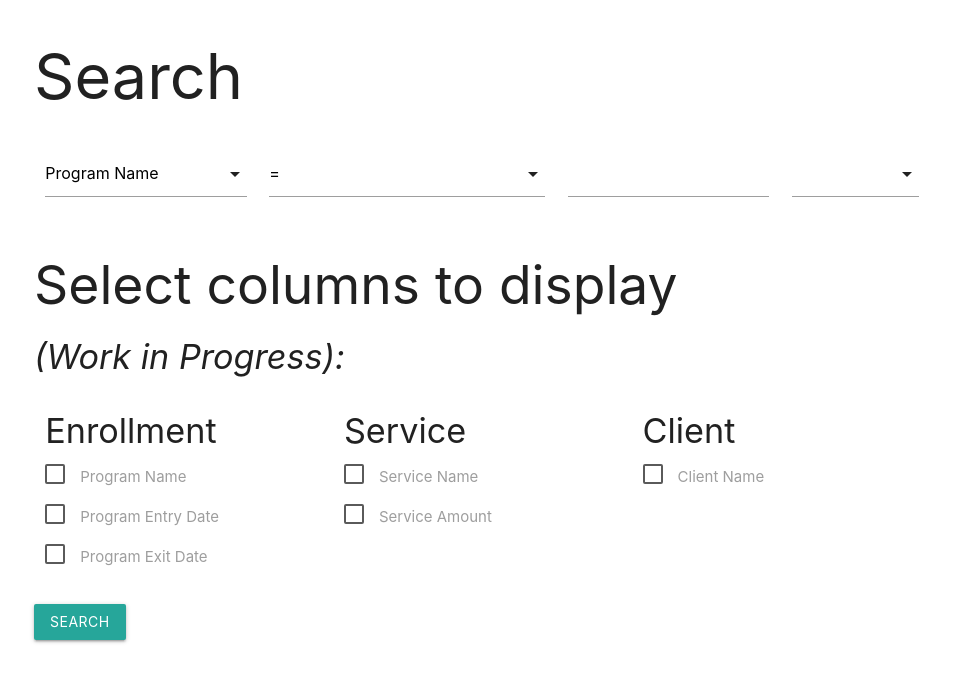
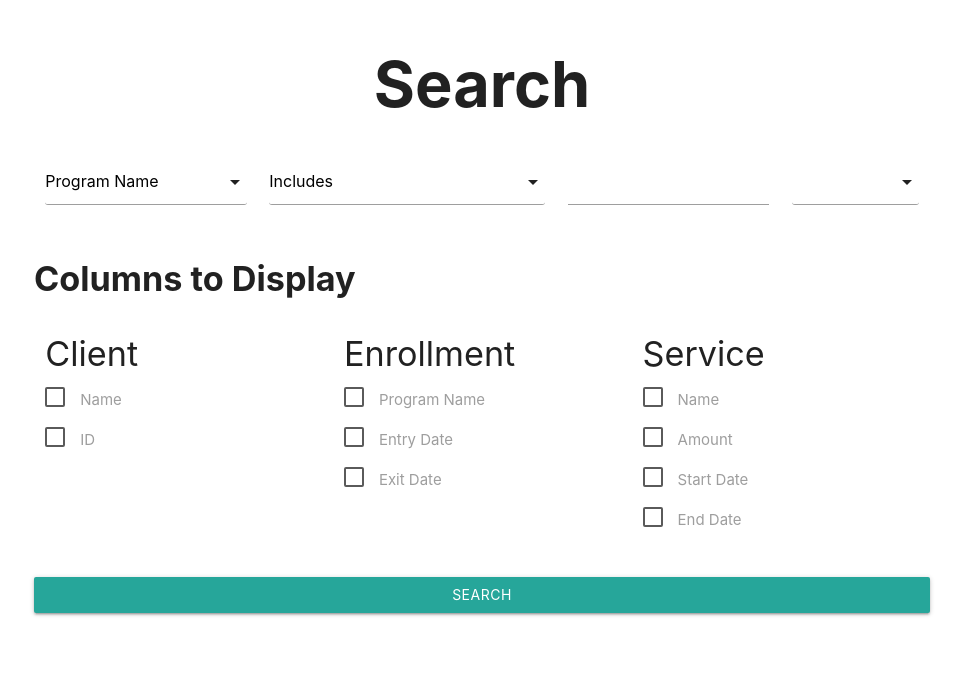
Before and after one commit to ezamo007/FSCope-Enhanced, a Flask app: page /search in a window 1280 px wide. Shown: the top 682 px of the page, without its empty margins (158-1121 px from the left). Run offline with Flask 3, Linux system fonts and the light colour scheme.

Commit message:
Fixed service imports, implemented column selection

```diff
--- a/app.py
+++ b/app.py
@@ -1,21 +1,20 @@
+from jinja2 import Environment
 from flask import Flask, render_template, request
 from flask_material import Material
 from database import db, init_db, Household, Client, Enrollment, Service
 from sqlalchemy import create_engine, or_, and_, inspect
-from sqlalchemy.orm import sessionmaker, joinedload
-app = Flask(__name__)
+from sqlalchemy.orm import sessionmaker
+app = Flask(__name__, static_folder='static')
 Material(app)
 
 
-from jinja2 import Environment
 def get_attr(obj, attr):
     return getattr(obj, attr)
+
 
 env = Environment()
 
 env.filters['get_attr'] = get_attr
-
-
 
 # Set the app configuration
 app.config['SQLALCHEMY_DATABASE_URI'] = 'sqlite:///database.db'
@@ -31,18 +30,22 @@ Session = sessionmaker(bind=engine)
 session = Session()
 
 # Define the app routes
+
+
 @app.route('/')
 def index():
     enrollments = Enrollment.query.all()
     services = Service.query.all()
     clients = Client.query.all()
 
-    return render_template('index.html', enrollments=enrollments, services=services, clients = clients)
+    return render_template('index.html', enrollments=enrollments, services=services, clients=clients)
+
 
 @app.route('/search', methods=['GET', 'POST'])
 def search():
     return render_template('search.html')
-from sqlalchemy.orm import aliased
+
+
 @app.route('/results', methods=['POST'])
 def search_results():
     # Get form data from request
@@ -50,20 +53,18 @@ def search_results():
     search_operators = request.form.getlist('search-operator')
     search_values = request.form.getlist('search-value')
     search_logics = request.form.getlist('search-logic')
+    columns = request.form.getlist('columns')
+    # Build SQLAlchemy query dynamically based on form data
+    print(f"Search fields: {search_fields}")
+    print(f"Columns requested: {columns}")
 
-    # Build SQLAlchemy query dynamically based on form data
-    print(search_fields)
-    hasClient, hasEnrollment, hasService = False, False, False
-    for search_field in search_fields:
-        if "client" in search_field:
-            hasClient = True
-        elif "enrollment" in search_field:
-            hasEnrollment = True
-        elif "service" in search_field:
-            hasService=True
+    hasClient = any("Client" in column for column in columns)
+    hasEnrollment = any("Enrollment" in column for column in columns)
+    hasService = any("Service" in column for column in columns)
 
     # Start with the Household table
     query = db.session.query(Household)
+    print(f"Service Table: {Service}")
 
     # Include all columns from the tables involved in the query
     if hasClient or hasEnrollment or hasService:
@@ -75,13 +76,37 @@ def search_results():
 
     # Join the tables based on the foreign keys
     if hasClient or hasEnrollment or hasService:
-        query = query.join(Client, Household.household_id == Client.household_id)
+        query = query.join(Client, Household.household_id ==
+                           Client.household_id)
 
     if hasEnrollment or hasService:
-        query = query.join(Enrollment, Client.client_id == Enrollment.client_id)
+        query = query.join(Enrollment, Client.client_id ==
+                           Enrollment.client_id)
 
     if hasService:
-        query = query.join(Service, Enrollment.enrollment_id == Service.enrollment_id)
+        query = query.join(
+            Service, Enrollment.enrollment_id == Service.enrollment_id)
+
+    # Create a mapping of strings to class attributes:
+    attr_map = {
+        'Enrollment.enrollment_id': Enrollment.enrollment_id,
+        'Enrollment.program_name': Enrollment.program_name,
+        'Enrollment.entry_date': Enrollment.entry_date,
+        'Enrollment.exit_date': Enrollment.exit_date,
+        'Client.client_name': Client.client_name,
+        'Client.client_id': Client.client_id,
+        'Service.service_name': Service.service_name,
+        'Service.start_date': Service.start_date,
+        'Service.end_date': Service.end_date,
+        'Service.service_amount': Service.service_amount,
+    }
+
+    # Convert your list of strings to a list of attributes:
+    attr_list = [attr_map[attr] for attr in columns]
+
+    # # Now use this list in your query:
+    query = query.with_entities(*attr_list)
+
 
     criteria = []
 
@@ -89,16 +114,14 @@ def search_results():
         objectName, field = search_fields[i].split(".")
         operator = search_operators[i]
         value = search_values[i]
-        logic = search_logics[i]
 
         object_map = {
-            'household': Household,
-            'enrollment': Enrollment,
-            'service': Service,
-            'client': Client
+            'Household': Household,
+            'Enrollment': Enrollment,
+            'Service': Service,
+            'Client': Client
         }
         obj = object_map[objectName]
-
 
         # Handle different operators
         if operator == "=":
@@ -115,41 +138,31 @@ def search_results():
             criterion = ~getattr(obj, field).like(f"%{value}%")
 
         criteria.append(criterion)
-    print("\n\n\n\n",criteria,"\n\n\n\n")
 
     thing = criteria[0]
     print(thing)
     for i in range(len(search_logics)-1):
-        print(search_logics[i],"LOL", criteria[i+1])
-        if(search_logics[i] == "OR"):
-            thing = or_(thing,criteria[i+1])
+        print(search_logics[i], "LOL", criteria[i+1])
+        if (search_logics[i] == "OR"):
+            thing = or_(thing, criteria[i+1])
         else:
-            thing = and_(thing,criteria[i+1])
+            thing = and_(thing, criteria[i+1])
 
     query = query.filter(thing)
 
-    print(query.statement.compile(dialect=engine.dialect, compile_kwargs={"literal_binds": True}))
-
+    print(f"SQL Query: {query.statement.compile(dialect=engine.dialect, compile_kwargs={'literal_binds': True})}")
 
     # Execute query and get results
     results = query.all()
     tableHeader = []
     tableValues = []
     for row in results:
-        rowValues = []
-        for model_instance in row:
-            model_class = type(model_instance)
-            table_name = model_class.__table__.name
-            model_columns = inspect(model_class).columns
-            for column in model_columns:
-                value = getattr(model_instance, column.name)
-                if f"{table_name.title()}.{column.name}" not in tableHeader:
-                    tableHeader.append(f"{table_name.title()}.{column.name}")
-                rowValues.append(value)
-        tableValues.append(rowValues)
+        print(row)
+        tableValues.append(row)
     # Render the template with the query results
     print(tableHeader, tableValues)
-    return render_template('results.html', results={'header' : tableHeader, 'body' : tableValues})
+
+    return render_template('results.html', results={'header': columns, 'body': tableValues})
 
 
 if __name__ == '__main__':
--- a/data/services.csv
+++ b/data/services.csv
@@ -3,6 +3,8 @@ Household ID,Client ID,Enrollment ID,Service ID,Service Name,Service Amount,Star
 234567,5E3A8D1F6,604985,325194,Motel/Hotel Voucher,2200,2022-08-01,2022-08-31
 234567,5E3A8D1F6,604985,615739,Motel/Hotel Voucher,1800,2022-07-10,2022-07-31
 234567,A7C4D9E2B,582471,721908,Motel/Hotel Voucher,1800,2022-07-10,2022-07-31
+234567,A7C4D9E2B,582471,721909,Motel/Hotel Voucher,1800,2022-08-01,2022-08-30
+234567,A7C4D9E2B,582471,721910,Motel/Hotel Voucher,1800,2022-09-01,2022-09-30
 456789,1A8D7F2B9,913827,543761,Motel/Hotel Voucher,2200,2022-09-01,2022-10-01
 456789,1A8D7F2B9,47892,236547,Security Deposit,3000,2023-01-01,2023-01-01
 901234,9C4B5A2D8,287561,473615,Bed,0,2022-08-04,2022-10-05
--- a/database.py
+++ b/database.py
@@ -73,8 +73,8 @@ def init_db(app):
             reader = csv.DictReader(f)
             data = [row for row in reader]
         for row in data:
-            existing_enrollment = Enrollment.query.filter_by(enrollment_id=row['Enrollment ID']).first()
-            if existing_enrollment:
+            existing_service = Service.query.filter_by(service_id=row['Service ID']).first()
+            if existing_service:
                 continue
             start_date = datetime.strptime(row['Start Date'], '%Y-%m-%d').date()
             end_date = datetime.strptime(row['End Date'], '%Y-%m-%d').date()
--- /dev/null
+++ b/static/css/search.css
@@ -0,0 +1,69 @@
+/* Custom styles for search form */
+.container {
+    margin-top: 50px;
+  }
+
+  h1 {
+    text-align: center;
+  }
+
+  .search-form {
+    margin-bottom: 30px;
+  }
+
+  .search-row {
+    margin-bottom: 10px;
+  }
+
+  #column-checkboxes {
+    margin-top: 30px;
+  }
+
+  #submitButton {
+    text-align: center;
+    margin-top: 30px;
+  }
+
+  /* Adjust styles for Materialize select dropdowns */
+  .select-wrapper input.select-dropdown {
+    margin-bottom: 0;
+    border-radius: 3px;
+  }
+
+  .select-wrapper span.caret {
+    right: 10px;
+  }
+
+  .select-wrapper {
+    margin-bottom: 10px;
+  }
+
+  /* Adjust checkbox styles */
+  [type="checkbox"]:not(.filled-in) + span:not(.lever):before {
+    top: 0.2rem;
+    width: 1.2rem;
+    height: 1.2rem;
+  }
+
+  [type="checkbox"]:not(.filled-in) + span:not(.lever):after {
+    top: 0.2rem;
+    width: 1.2rem;
+    height: 1.2rem;
+  }
+
+  /* Adjust button styles */
+  button.btn {
+    width: 100%;
+  }
+
+  /* Responsive styles */
+  @media (max-width: 600px) {
+    .input-field.col.s3,
+    .input-field.col.s4 {
+      width: 100%;
+    }
+
+    #submitButton {
+      text-align: left;
+    }
+  }
--- a/templates/search.html
+++ b/templates/search.html
@@ -3,23 +3,34 @@
   <head>
     <title>Enrollments and Services</title>
     <!-- Materialize CSS -->
-    <link rel="stylesheet" href="https://cdnjs.cloudflare.com/ajax/libs/materialize/1.0.0/css/materialize.min.css">
+    <link
+      rel="stylesheet"
+      href="https://cdnjs.cloudflare.com/ajax/libs/materialize/1.0.0/css/materialize.min.css"
+    />
+    <link rel="stylesheet" type="text/css" href="{{ url_for('static', filename='css/search.css') }}">
+
   </head>
   <body>
     <div class="container">
-      <h1>Search</h1>
+      <h1><b>Search</b></h1>
       <form action="/results" method="POST">
         <div class="search-form">
-          <div id = "search-rows">
+          <div id="search-rows">
             <div class="row search-row">
               <div class="input-field col s3">
                 <select name="search-field">
-                  <option value="enrollment.program_name">Program Name</option>
-                  <option value="service.service_name">Service Name</option>
-                  <option value="client.client_name">Client Name</option>
-                  <option value="service.service_amount">Service Amount</option>
-                  <option value="enrolment.entry_date">Program Entry Date</option>
-                  <option value="enrollment.exit_date">Program Exit Date</option>
+                  <option value="Client.client_name">Client Name</option>
+                  <option value="Enrollment.program_name" selected>Program Name</option>
+                  <option value="Enrolment.entry_date">
+                    Program Entry Date
+                  </option>
+                  <option value="Enrollment.exit_date">
+                    Program Exit Date
+                  </option>
+                  <option value="Service.service_name">Service Name</option>
+                  <option value="Service.service_amount">Service Amount</option>
+                  <option value="Service.start_date">Service Start Date</option>
+                  <option value="Service.end_date">Service End Date</option>
                 </select>
               </div>
               <div class="input-field col s4">
@@ -28,12 +39,12 @@
                   <option value=">">&gt;</option>
                   <option value="<">&lt;</option>
                   <option value="!=">&ne;</option>
-                  <option value="like">Includes</option>
+                  <option value="like" selected>Includes</option>
                   <option value="not-like">Does not Include</option>
                 </select>
               </div>
               <div class="input-field col s3">
-                <input type="text" name="search-value">
+                <input type="text" name="search-value" />
               </div>
               <div class="input-field col s2">
                 <select name="search-logic">
@@ -45,30 +56,69 @@
             </div>
           </div>
 
+          <div id="column-checkboxes">
+            <h4><b>Columns to Display</b></h4>
+            <div class="row">
+              <div class="col s4">
+                <h4>Client</h4>
+                <p>
+                  <label>
+                    <input
+                      type="checkbox"
+                      class="filled-in service-checkbox"
+                      name="columns"
+                      value="Client.client_name"
+                    />
+                    <span>Name</span>
+                  </label>
+                </p>
 
-          <div id="column-checkboxes">
-            <h2>Select columns to display</h2>
-            <i><h4>(Work in Progress):</h4></i>
+                <p>
+                  <label>
+                    <input
+                      type="checkbox"
+                      class="filled-in service-checkbox"
+                      name="columns"
+                      value="Client.client_id"
+                    />
+                    <span>ID</span>
+                  </label>
+                </p>
+              </div>
 
-            <div class="row">
               <div class="col s4">
                 <h4>Enrollment</h4>
                 <p>
                   <label>
-                        <input type="checkbox" class="filled-in service-checkbox" name="columns" value="enrollment.program_name" />
+                    <input
+                      type="checkbox"
+                      class="filled-in service-checkbox"
+                      name="columns"
+                      value="Enrollment.program_name"
+                    />
                     <span>Program Name</span>
                   </label>
                 </p>
                 <p>
                   <label>
-                        <input type="checkbox" class="filled-in service-checkbox" name="columns" value="enrollment.entry_date" />
-                        <span>Program Entry Date</span>
+                    <input
+                      type="checkbox"
+                      class="filled-in service-checkbox"
+                      name="columns"
+                      value="Enrollment.entry_date"
+                    />
+                    <span>Entry Date</span>
                   </label>
                 </p>
                 <p>
                   <label>
-                        <input type="checkbox" class="filled-in service-checkbox" name="columns" value="enrollment.exit_date" />
-                        <span>Program Exit Date</span>
+                    <input
+                      type="checkbox"
+                      class="filled-in service-checkbox"
+                      name="columns"
+                      value="Enrollment.exit_date"
+                    />
+                    <span>Exit Date</span>
                   </label>
                 </p>
               </div>
@@ -77,40 +127,65 @@
                 <h4>Service</h4>
                 <p>
                   <label>
-                        <input type="checkbox" class="filled-in service-checkbox" name="columns" value="service.service_name" />
-                        <span>Service Name</span>
+                    <input
+                      type="checkbox"
+                      class="filled-in service-checkbox"
+                      name="columns"
+                      value="Service.service_name"
+                    />
+                    <span>Name</span>
                   </label>
                 </p>
                 <p>
                   <label>
-                        <input type="checkbox" class="filled-in service-checkbox" name="columns" value="service.service_amount" />
-                        <span>Service Amount</span>
+                    <input
+                      type="checkbox"
+                      class="filled-in service-checkbox"
+                      name="columns"
+                      value="Service.service_amount"
+                    />
+                    <span>Amount</span>
                   </label>
                 </p>
-                <!-- Add more checkboxes as needed -->
+                <p>
+                  <label>
+                    <input
+                      type="checkbox"
+                      class="filled-in service-checkbox"
+                      name="columns"
+                      value="Service.start_date"
+                    />
+                    <span>Start Date</span>
+                  </label>
+                </p>
+                <p>
+                  <label>
+                    <input
+                      type="checkbox"
+                      class="filled-in service-checkbox"
+                      name="columns"
+                      value="Service.end_date"
+                    />
+                    <span>End Date</span>
+                  </label>
+                </p>
+              </div>
             </div>
 
-              <div class="col s4">
-                <h4>Client</h4>
-                <p>
-                    <label>
-                        <input type="checkbox" class="filled-in service-checkbox" name="columns" value="client.client_name" />
-                        <span>Client Name</span>
-                    </label>
-                </p>
-                <!-- Add more checkboxes as needed -->
+            <div class="col s2" id="submitButton">
+              <button
+                class="btn waves-effect waves-light"
+                type="submit"
+                name="search-submit"
+              >
+                Search
+              </button>
             </div>
-            </div>
+
 
           </div>
 
 
-
-
-          <div class="col s2" id="submitButton">
-            <button class="btn waves-effect waves-light" type="submit" name="search-submit">Search
-            </button>
-          </div>
         </div>
       </form>
     </div>
@@ -118,28 +193,32 @@
     <script src="https://cdnjs.cloudflare.com/ajax/libs/materialize/1.0.0/js/materialize.min.js"></script>
     <script>
       // Initialize Materialize select dropdowns
-    document.addEventListener('DOMContentLoaded', function() {
-      var selects = document.querySelectorAll('select');
+      document.addEventListener("DOMContentLoaded", function () {
+        var selects = document.querySelectorAll("select");
         M.FormSelect.init(selects);
-    })
+      });
 
       var searchLogic = document.getElementsByName("search-logic")[0];
-  searchLogic.addEventListener("change", function() {
-    if(searchLogic.value != ""){addNewRow();}
-  })
+      searchLogic.addEventListener("change", function () {
+        if (searchLogic.value != "") {
+          addNewRow();
+        }
+      });
 
-function addNewRow(){
-  var newRow = document.createElement('div');
-  newRow.classList.add('row', 'search-row');
+      function addNewRow() {
+        var newRow = document.createElement("div");
+        newRow.classList.add("row", "search-row");
         newRow.innerHTML = `
               <div class="input-field col s3">
                 <select name="search-field">
-        <option value="enrollment.program_name">Program Name</option>
-        <option value="service.service_name">Service Name</option>
-        <option value="client.client_name">Client Name</option>
-        <option value="service.service_amount">Service Amount</option>
-        <option value="enrollment.entry_date">Program Entry Date</option>
-        <option value="enrollment.exit_date">Program Exit Date</option>
+                  <option value="Client.client_name">Client Name</option>
+                  <option value="Enrollment.program_name">Program Name</option>
+                  <option value="Enrolment.entry_date">Program Entry Date</option>
+                  <option value="Enrollment.exit_date">Program Exit Date</option>
+                  <option value="Service.service_name">Service Name</option>
+                  <option value="Service.service_amount">Service Amount</option>
+                  <option value="Service.start_date">Service Start Date</option>
+                  <option value="Service.end_date">Service End Date</option>
                 </select>
               </div>
               <div class="input-field col s4">
@@ -165,50 +244,16 @@ function addNewRow(){
               </div>
   `;
         document.querySelector("#search-rows").appendChild(newRow);
-  M.FormSelect.init(newRow.querySelectorAll('select'));
-  newRow.addEventListener("change", function() {
+        M.FormSelect.init(newRow.querySelectorAll("select"));
+        newRow.addEventListener("change", function () {
           var searchLogic = newRow.querySelector('[name="search-logic"]');
-    if(searchLogic.value == "DELETE"){
-      searchLogic.parentNode.parentNode.parentNode.remove()
-    }else if(searchLogic.value != ""){
+          if (searchLogic.value == "DELETE") {
+            searchLogic.parentNode.parentNode.parentNode.remove();
+          } else if (searchLogic.value != "") {
             addNewRow();
           }
-  })
-}
-
-
-
-    // Function to check if any search-field select includes "service"
-    function checkServiceFields() {
-        var searchFields = document.getElementsByName("search-field");
-        for (var i = 0; i < searchFields.length; i++) {
-            if (searchFields[i].value.includes("service")) {
-                return true;
-            }
-        }
-        return false;
-    }
-
-    // Event listener for changes to search-field selects
-    document.querySelectorAll('select[name="search-field"]').forEach(function(el) {
-        el.addEventListener('change', function() {
-            // Enable or disable the service checkboxes based on whether any search-field includes "service"
-            var serviceCheckboxes = document.querySelectorAll('.service-checkbox');
-            if (checkServiceFields()) {
-                serviceCheckboxes.forEach(function(checkbox) {
-                    checkbox.disabled = false;
-                });
-            } else {
-                serviceCheckboxes.forEach(function(checkbox) {
-                    checkbox.disabled = true;
-                    checkbox.checked = false;
         });
       }
-        });
-    });
-
-
-
     </script>
   </body>
 </html>
```
Also changed, not shown: app copy.py (deleted, +0 -156 lines), templates/results.html (+10 -5 lines), instance/database.db. Lines whose indentation alone changed are shown as unchanged.
